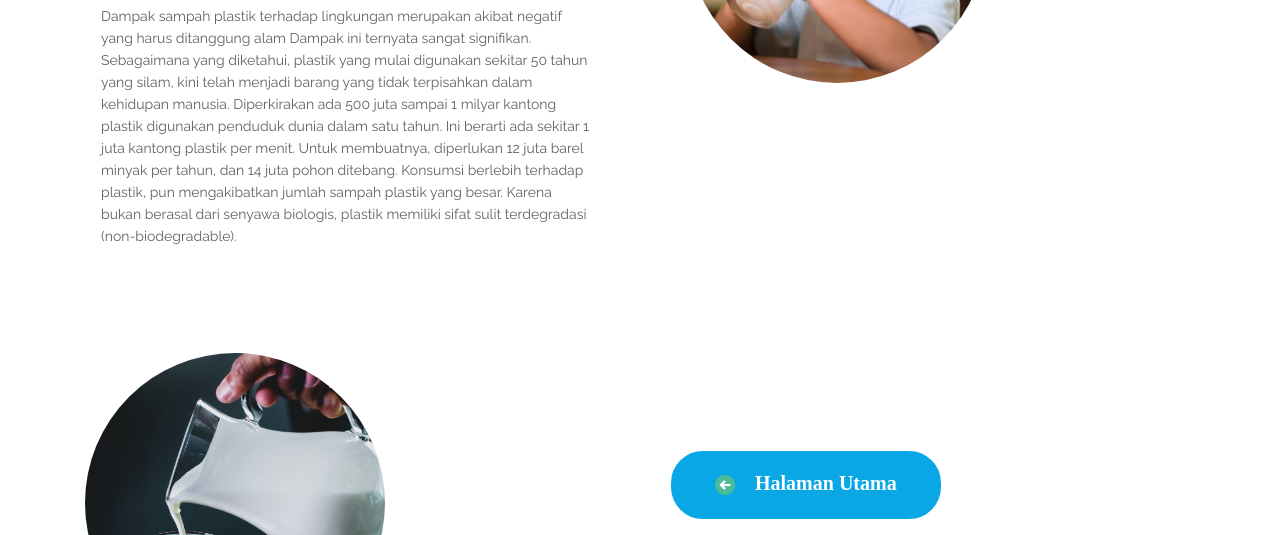
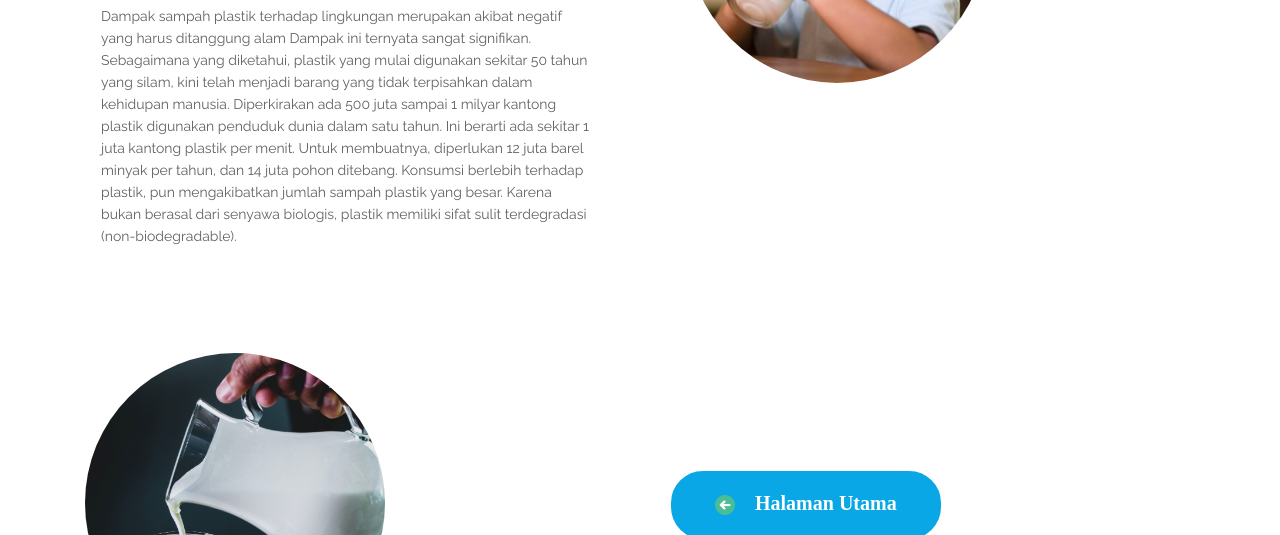
Before and after one commit to rema250500/Website_Gala_Milk, a plain HTML site: page artikel_akibat_industri.html in a window 1280 px wide. Shown: the part 417-952 px from the top of the page. Drawn offline with Linux system fonts and the light colour scheme.

Commit message:
galamilk

```diff
--- a/artikel_akibat_industri.html
+++ b/artikel_akibat_industri.html
@@ -106,7 +106,8 @@
                   </div>
                 <div class="col-lg-6">
                     <div class="text-container">
-                        <a class="btn-solid-lg" style="font-family:dosis; font-size:20px;margin-bottom:20px;" href="index.html"><img src="images/Icon/previous.png" style="width:20px; height:20px; margin-right:20px;">Halaman Utama</a>
+                        <!--Penambahan Space di bagian  atas  dari link  kembali ke halaman utama-->
+                        <a class="btn-solid-lg" style="font-family:dosis; font-size:20px;margin-bottom:30px; margin-top:20px;" href="index.html"><img src="images/Icon/previous.png" style="width:20px; height:20px; margin-right:20px;">Halaman Utama</a>
                         <p style="font-family:quicksand;">Plastik diperkirakan membutuhkan waktu 100 hingga 500 tahun hingga dapat terdekomposisi (terurai) dengan sempurna. Sampah kantong plastik dapat mencemari tanah, air, laut, bahkan udara. Kantong plastik terbuat dari penyulingan gas dan minyak yang disebut ethylene. Minyak, gas dan batu bara mentah adalah sumber daya alam yang tak dapat diperbarui. Semakin banyak penggunaan plastik berarti semakin cepat menghabiskan sumber daya alam tersebut. (1) Terutama di lautan, sampah plastik yang berada di lautan sangatlah berbahaya mulai dari lingkungan di lautan itu sendiri, merusak ekosistem biota lautnya, hingga berdampak kepada manusia itu sendiri.
                              </p>
                              <h4 style="font-family:baloo bhai;">Sumber :</h4>
```
